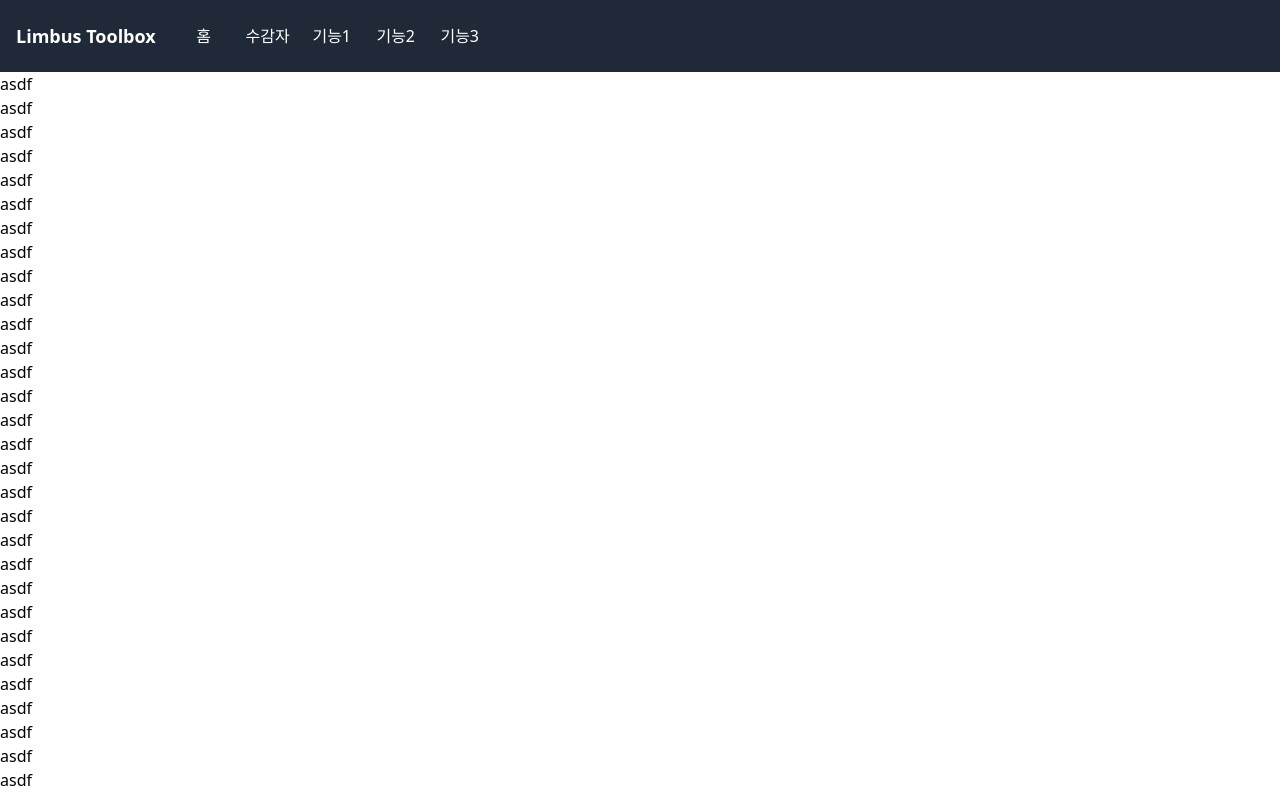
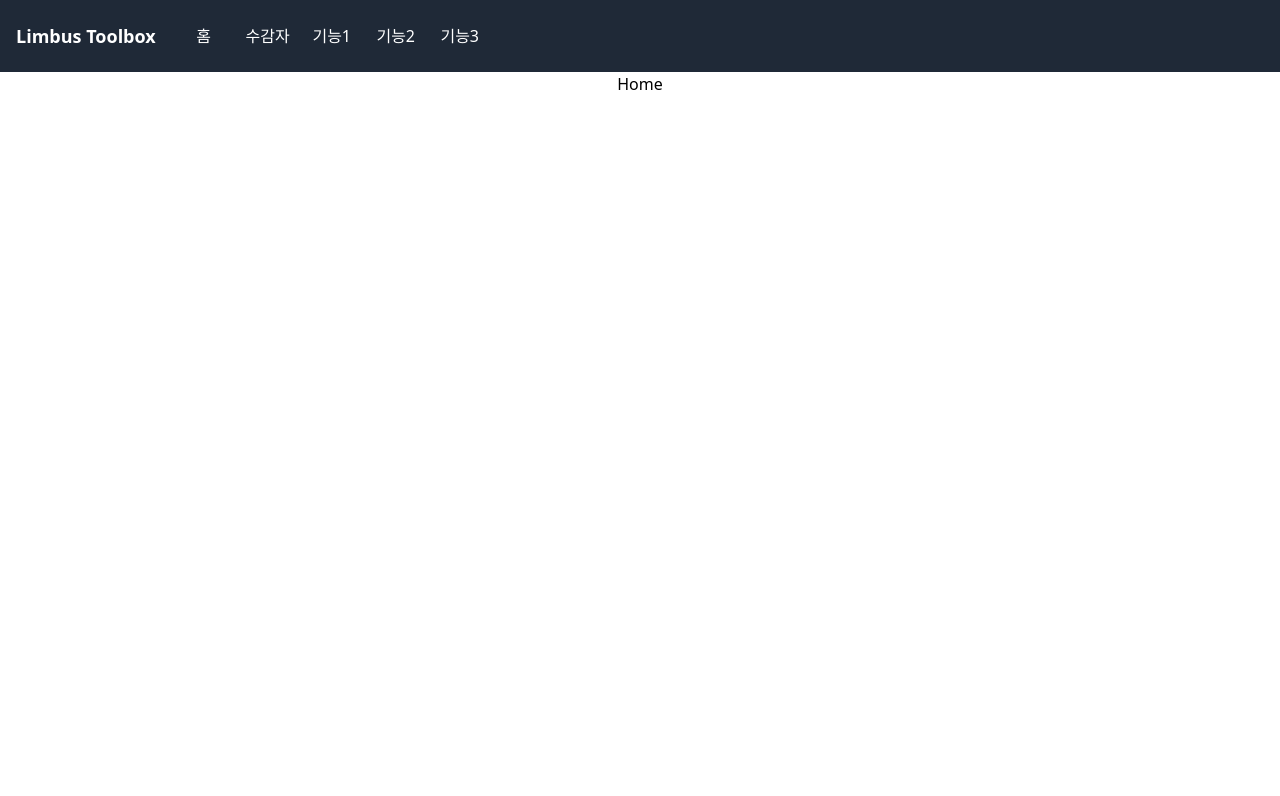
Before and after one commit to ZetabS/limbus-toolbox, a Next.js app: page / in a window 1280 px wide. Shown: the top 796 px of the page. Built offline with nearby package versions, Linux system fonts and the light colour scheme.

Commit message:
Update page.tsx

```diff
--- a/src/app/page.tsx
+++ b/src/app/page.tsx
@@ -1,14 +1,11 @@
+import React from 'react';
 import Image from 'next/image';
 
-export default function Home() {
-  const lis = [];
-  for (let i = 0; i < 100; i++) {
-    lis.push(
-      <div>
-        asdf
-        <br />
-      </div>
-    );
-  }
-  return lis;
-}
+const Home: React.FC = () => {
+  return (
+    <div className="flex h-full w-full items-center justify-center">
+      <div className="">Home</div>
+    </div>
+  );
+};
+export default Home;
```
